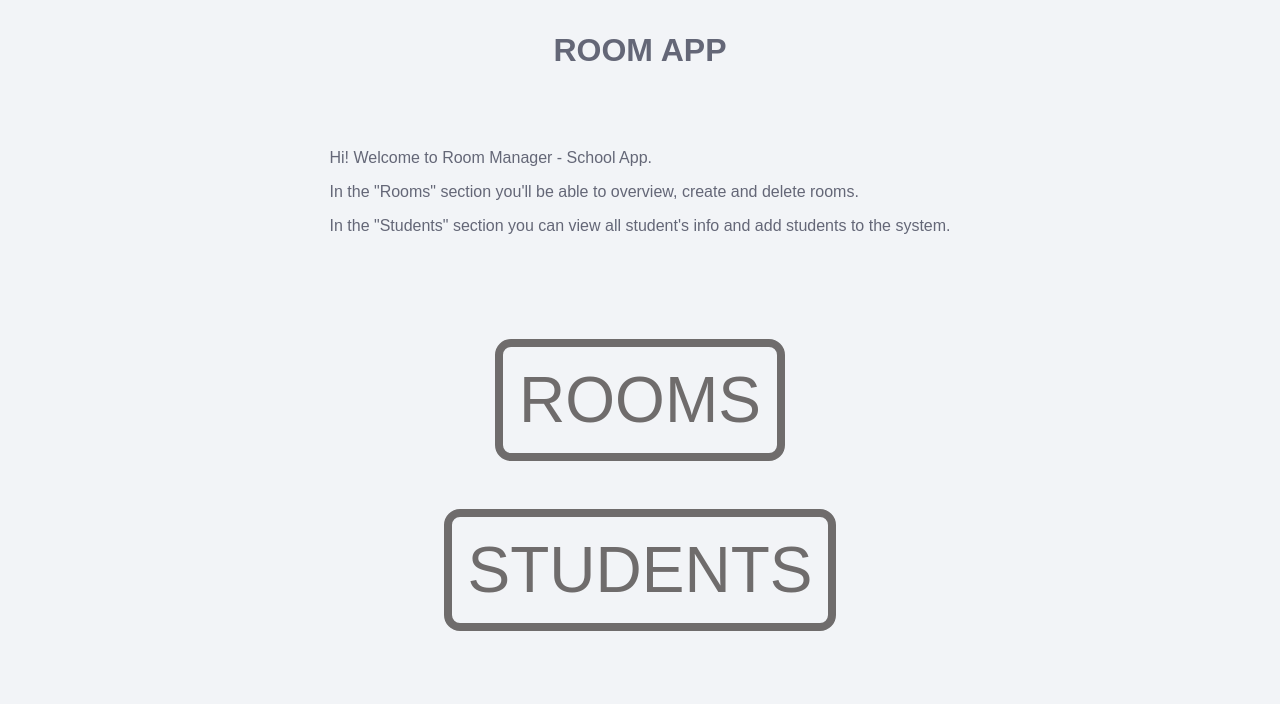
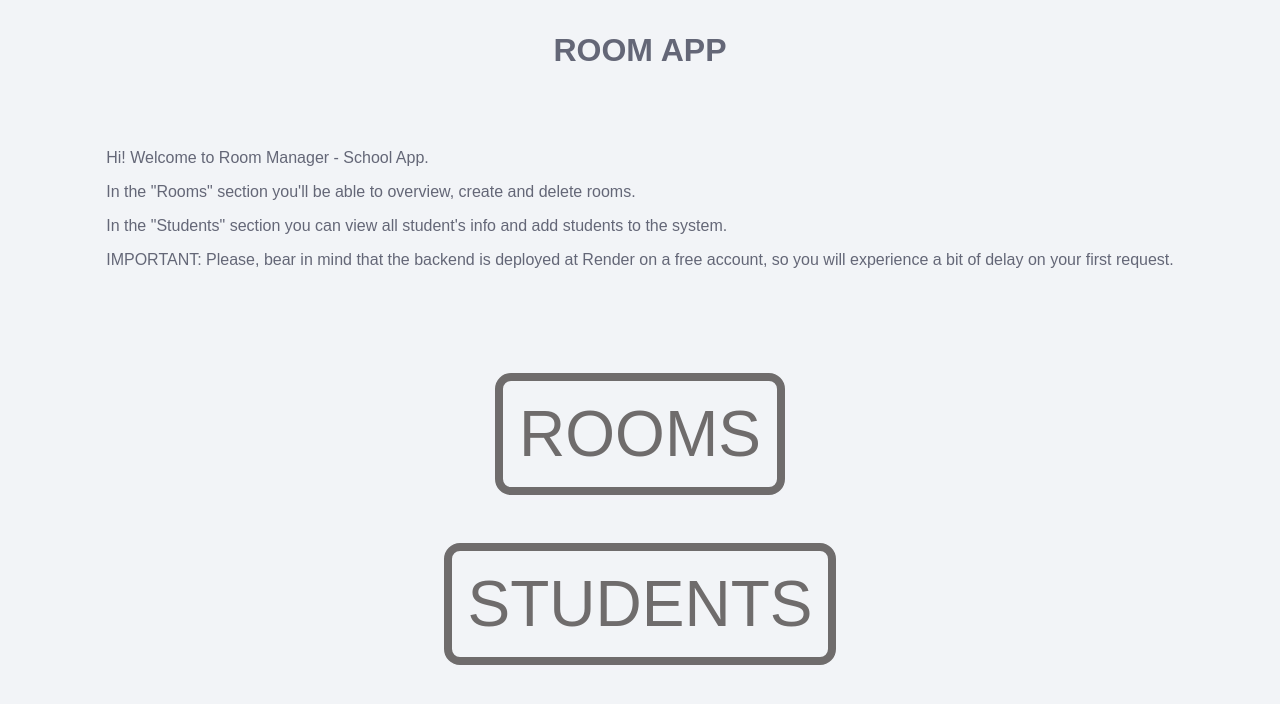
Before and after one commit to pablojacosta/school-app, a React (Vite) app: page / in a window 1280 px wide. Shown: the top 704 px of the page. Built offline with nearby package versions, Linux system fonts and the light colour scheme; no server answers; a web font is replaced by a local one.

Commit message:
feat: :sparkles: Add render comment

```diff
--- a/src/components/pages/Home/components/Intro/Intro.tsx
+++ b/src/components/pages/Home/components/Intro/Intro.tsx
@@ -14,6 +14,11 @@ const Intro = () => {
           In the "Students" section you can view all student's info and add
           students to the system.
         </p>
+        <p>
+          IMPORTANT: Please, bear in mind that the backend is deployed at Render
+          on a free account, so you will experience a bit of delay on your first
+          request.
+        </p>
       </div>
     </div>
   );
```
